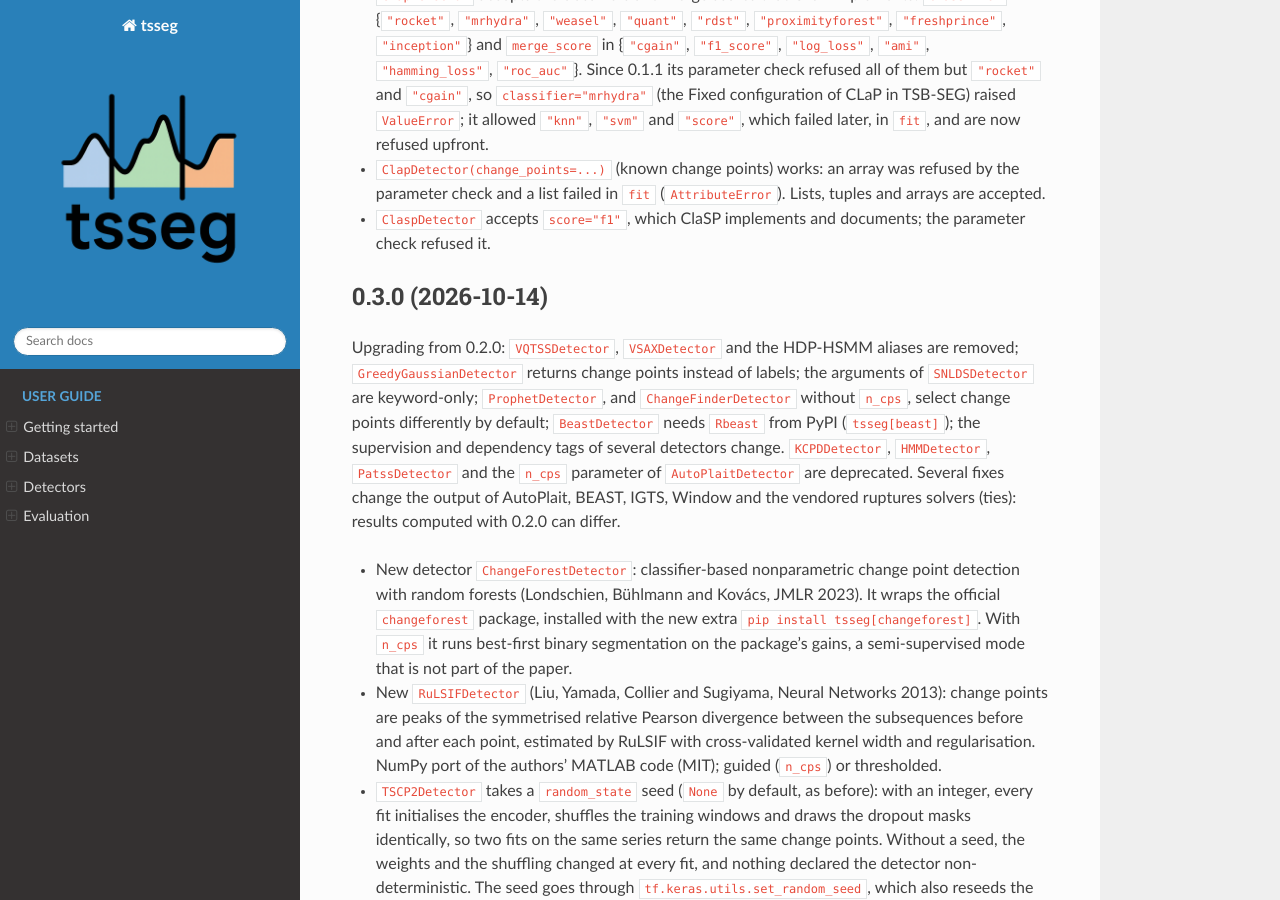
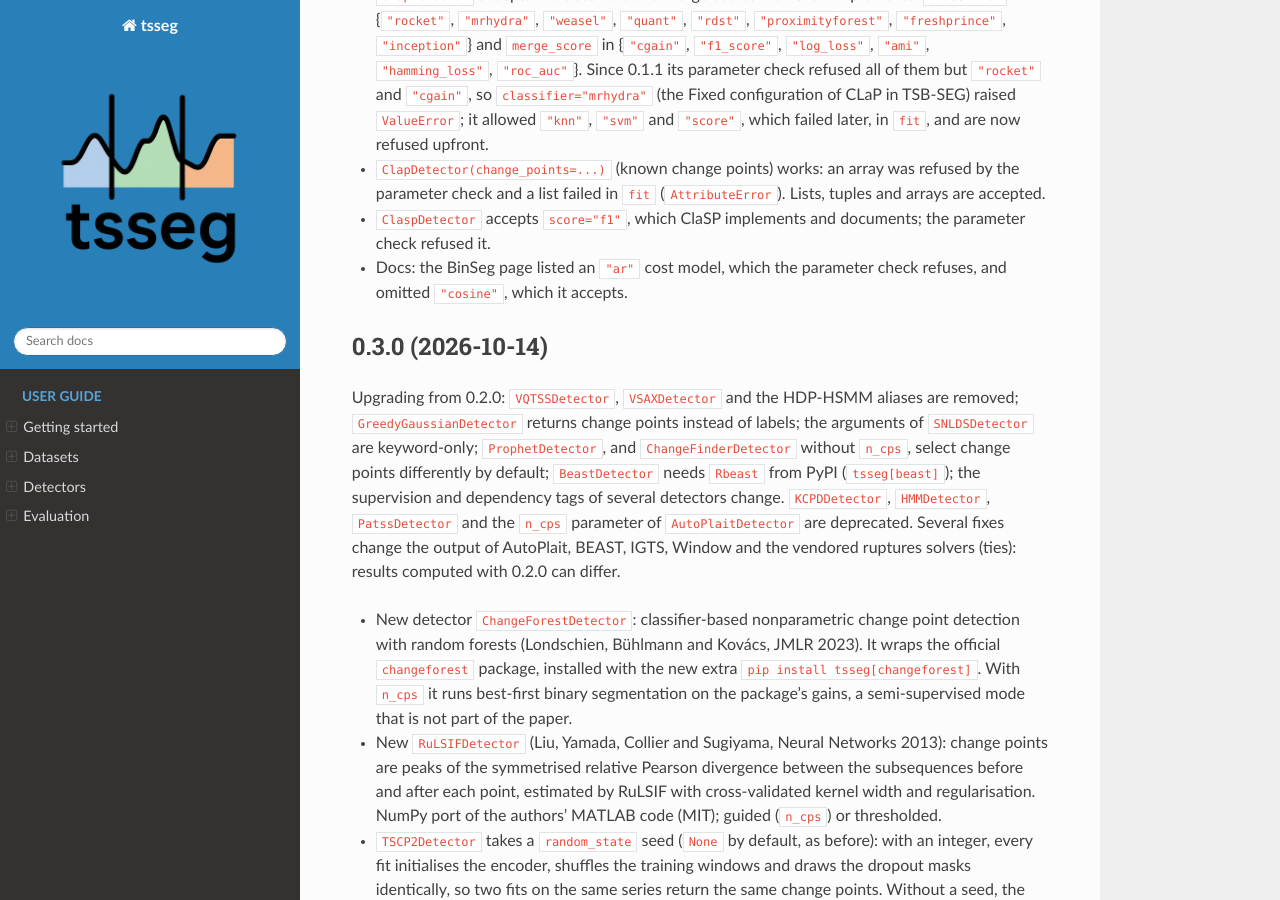
Before and after one commit to fchavelli/tsseg, a Sphinx documentation site: the page built from docs/changelog.rst, in a window 1280 px wide and 900 px high, scrolled down 330 px. Built offline with Sphinx 7.4.7 and the Read the Docs theme 3.1.0, drawn with Linux system fonts in a browser that asks for light colours; pages that are not in the unit, such as notebooks, are missing from menus.

Commit message:
docs(binseg): list the cost models that the parameter check accepts
The model row listed "ar", which the schema of BinSegDetector refuses, and omitted "cosine", which it accepts.

```diff
--- a/docs/changelog.rst
+++ b/docs/changelog.rst
@@ -28,6 +28,8 @@
   (``AttributeError``). Lists, tuples and arrays are accepted.
 * ``ClaspDetector`` accepts ``score="f1"``, which ClaSP implements and
   documents; the parameter check refused it.
+* Docs: the BinSeg page listed an ``"ar"`` cost model, which the parameter
+  check refuses, and omitted ``"cosine"``, which it accepts.
 
 0.3.0 (2026-10-14)
 ------------------
--- a/docs/detectors/binseg.rst
+++ b/docs/detectors/binseg.rst
@@ -38,7 +38,7 @@
    * - ``model``
      - str
      - ``"l2"``
-     - Ruptures cost model (``"l2"``, ``"l1"``, ``"rbf"``, ``"linear"``, ``"normal"``, ``"ar"``).
+     - Ruptures cost model (``"l2"``, ``"l1"``, ``"rbf"``, ``"linear"``, ``"normal"``, ``"cosine"``).
    * - ``min_size``
      - int
      - ``2``
```
